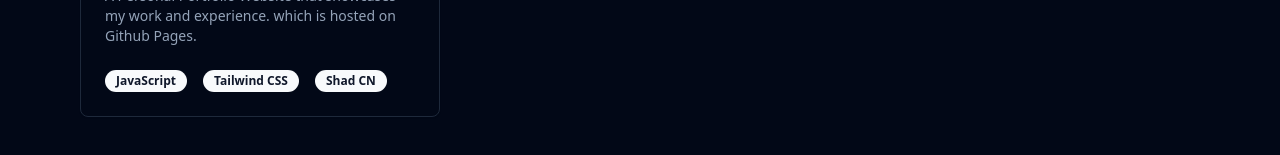
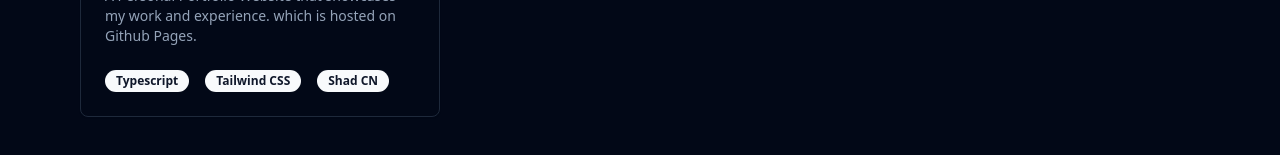
Before and after one commit to MuhammedKasujja/portfolio, a React (Vite) app: page / in a window 1280 px wide. Shown: the part 3123-3278 px from the top of the page. Built offline with nearby package versions, Linux system fonts and the light colour scheme; what tailwindcss-motion would draw is missing.

Commit message:
feat: added more programming languages

```diff
--- a/src/data/projects.ts
+++ b/src/data/projects.ts
@@ -31,6 +31,10 @@ export const projects: IProject[] = [
       {
         name: "VueJS",
         iconifyClass: "logos-nodejs",
+      },
+      {
+        name: "Typescript",
+        iconifyClass: "logos-javascript",
       },
     ],
     links: [
@@ -293,7 +297,7 @@ Integrated barcode scanning, item tracking, invoice generation, and customer man
       "A Personal Portfolio Website that showcases my work and experience. which is hosted on Github Pages.",
     languages: [
       {
-        name: "JavaScript",
+        name: "Typescript",
         iconifyClass: "logos-javascript",
       },
       {
```
